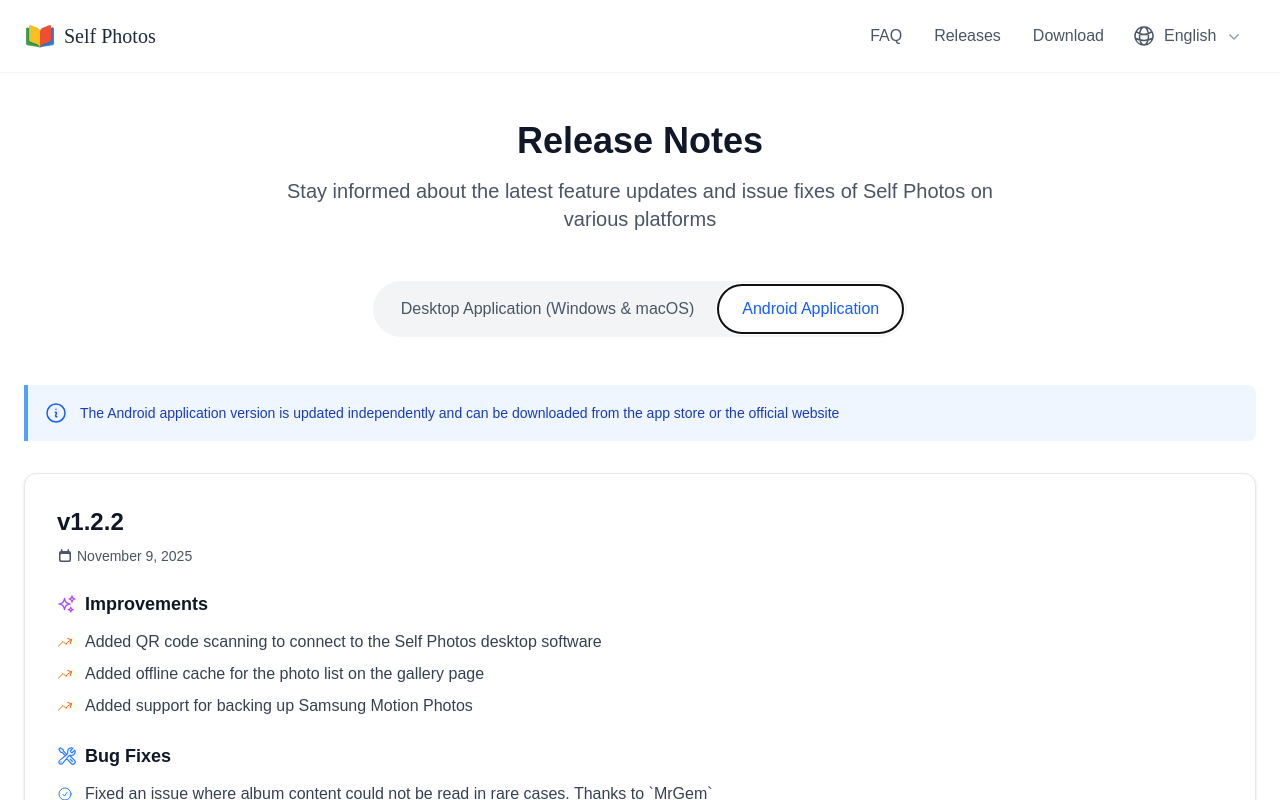
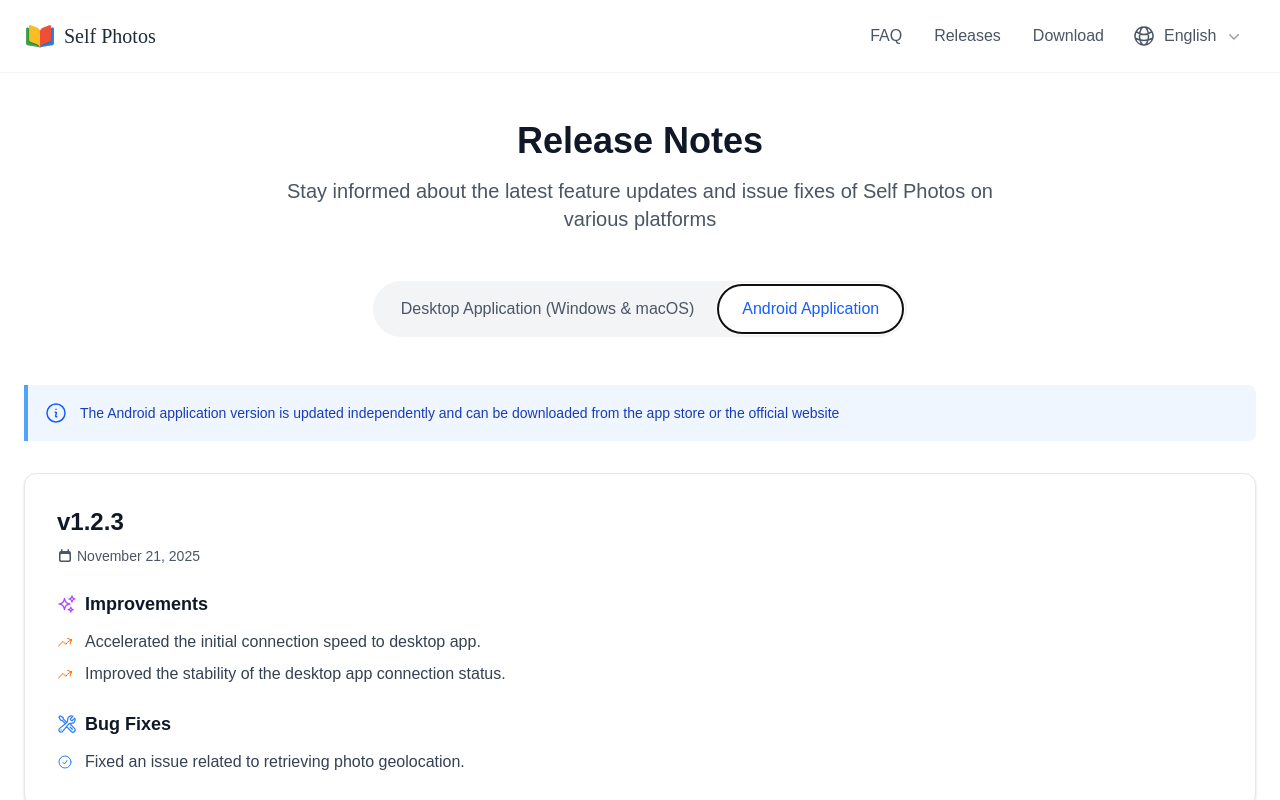
Before and after one commit to SelfPhotos/website, a Vue app: page /releases in a window 1280 px wide. Both pictures are taken after a click on the tab "Android Application". Shown: the top 800 px of the page. Built offline with nearby package versions, Linux system fonts and the light colour scheme; a web font is replaced by a local one.

Commit message:
更新release页面

```diff
--- a/src/pages/Releases.vue
+++ b/src/pages/Releases.vue
@@ -1189,6 +1189,79 @@
                 >
                   <div>
                     <h3 class="text-2xl font-bold text-gray-900 mb-2">
+                      v1.2.3
+                    </h3>
+                    <div
+                      class="flex items-center space-x-4 text-sm text-gray-600"
+                    >
+                      <span class="flex items-center">
+                        <calendar-icon class="mr-1 w-4 h-4" />
+                        {{ formatDate("2025-11-21") }}
+                      </span>
+                    </div>
+                  </div>
+                </div>
+                <div class="mb-6">
+                  <h4
+                    class="text-lg font-semibold text-gray-900 mb-3 flex items-center"
+                  >
+                    <sparkles-icon class="text-purple-500 mr-2 w-5 h-5" />
+                    {{ $t("message.release.optimization") }}
+                  </h4>
+                  <ul class="space-y-2">
+                    <li class="flex items-start">
+                      <arrow-trending-up-icon
+                        class="text-orange-500 mt-1 mr-3 flex-shrink-0 w-4 h-4"
+                      />
+                      <span class="text-gray-700">
+                        {{
+                          $t("message.releases.android.1_2_3.optimizations.1")
+                        }}
+                      </span>
+                    </li>
+                    <li class="flex items-start">
+                      <arrow-trending-up-icon
+                        class="text-orange-500 mt-1 mr-3 flex-shrink-0 w-4 h-4"
+                      />
+                      <span class="text-gray-700">
+                        {{
+                          $t("message.releases.android.1_2_3.optimizations.2")
+                        }}
+                      </span>
+                    </li>
+                  </ul>
+                </div>
+                <div>
+                  <h4
+                    class="text-lg font-semibold text-gray-900 mb-3 flex items-center"
+                  >
+                    <wrench-screwdriver-icon
+                      class="text-blue-500 mr-2 w-5 h-5"
+                    />
+                    {{ $t("message.release.bugfix") }}
+                  </h4>
+                  <ul class="space-y-2">
+                    <li class="flex items-start">
+                      <check-circle-icon
+                        class="text-blue-500 mt-1 mr-3 flex-shrink-0 w-4 h-4"
+                      />
+                      <span class="text-gray-700">
+                        {{ $t("message.releases.android.1_2_3.bugfixs.1") }}
+                      </span>
+                    </li>
+                  </ul>
+                </div>
+              </div>
+            </div>
+            <div
+              class="bg-white border border-gray-200 rounded-xl shadow-sm hover:shadow-md transition-shadow"
+            >
+              <div class="p-8">
+                <div
+                  class="flex flex-col md:flex-row md:items-center md:justify-between mb-6"
+                >
+                  <div>
+                    <h3 class="text-2xl font-bold text-gray-900 mb-2">
                       v1.2.2
                     </h3>
                     <div
```
